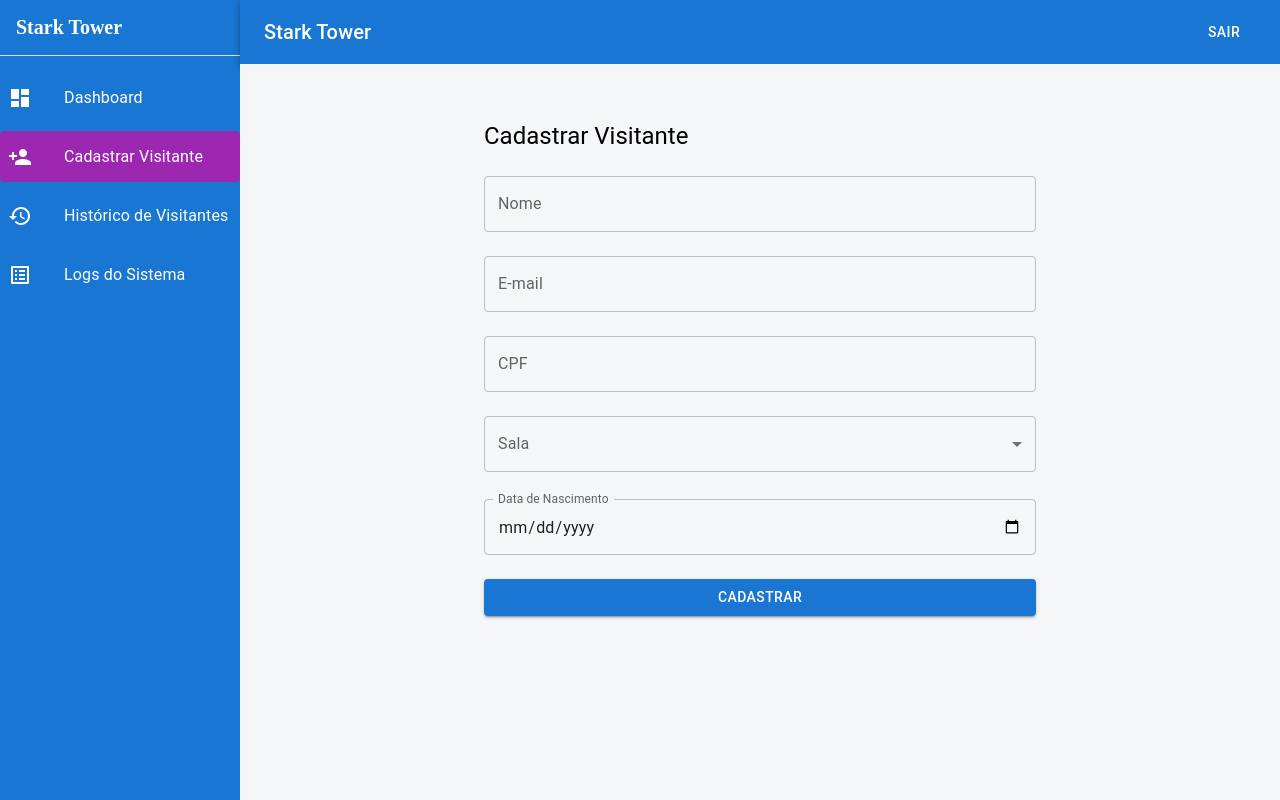
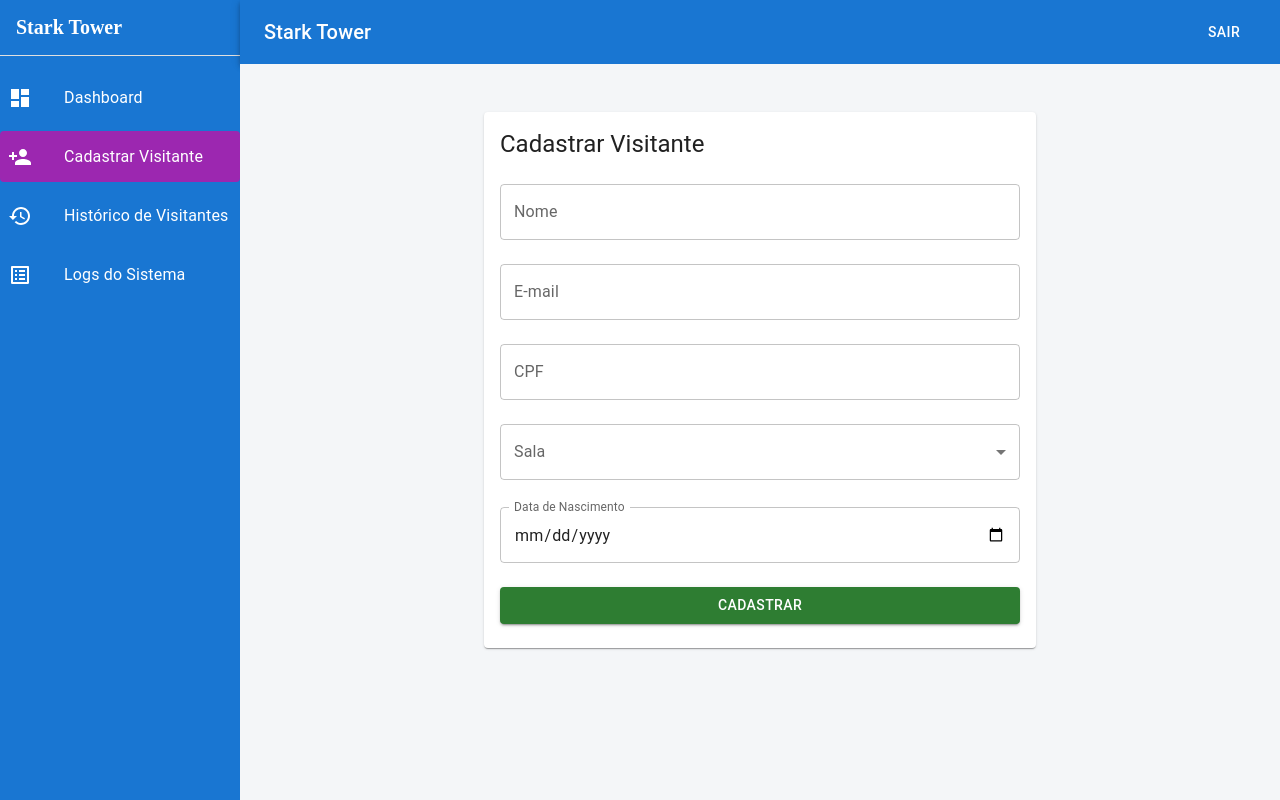
Before and after one commit to ErykTavares/teste-front-p22, a React (Vite) app: page /new-visitor in a window 1280 px wide. Built offline with nearby package versions, Linux system fonts and the light colour scheme; sample sign-in values are in the browser's storage.

Commit message:
feat: Logs page added to routes and some adjustments

```diff
--- a/src/pages/private/Dashboard/components/visitorsList/index.tsx
+++ b/src/pages/private/Dashboard/components/visitorsList/index.tsx
@@ -18,7 +18,7 @@
 
 	const rows = useMemo(() => visitors.map((item, index) => ({ id: index, ...item })), [visitors]);
 
-	const postLog = (cpf: string) => {
+	const postLog = (cpf: string, room: string) => {
 		const visitor = allvisitors.find((fin) => fin.cpf === cpf);
 
 		if (visitor) {
@@ -26,14 +26,14 @@
 
 			logs.push({
 				timestamp: new Date().toISOString(),
-				message: `O visitante ${visitor.nome} saiu.`,
+				message: `O visitante ${visitor.nome} saiu da sala ${room}.`,
 			});
 
 			localStorage.setItem('logs', JSON.stringify(logs));
 		}
 	};
 
-	const postLeft = (cpf: string) => {
+	const postLeft = (cpf: string, room: string) => {
 		const editedVisitors = allvisitors.map((item) =>
 			item.cpf === cpf && item.saida === null
 				? { ...item, saida: new Date().toISOString() }
@@ -42,7 +42,7 @@
 
 		handleSetNewData(editedVisitors);
 
-		postLog(cpf);
+		postLog(cpf, room);
 	};
 
 	if (!visitors.length) {
--- a/src/pages/private/Dashboard/utils.tsx
+++ b/src/pages/private/Dashboard/utils.tsx
@@ -4,7 +4,7 @@
 
 import type { Visitors } from './types';
 
-export const visitorsColumns = (registrarSaida: (cpf: string) => void): GridColDef[] => [
+export const visitorsColumns = (postLog: (cpf: string, room: string) => void): GridColDef[] => [
 	{ field: 'nome', headerName: 'Nome', flex: 1 },
 	{ field: 'cpf', headerName: 'CPF', flex: 1 },
 	{ field: 'sala', headerName: 'Sala', flex: 1 },
@@ -21,7 +21,7 @@
 		flex: 1,
 		renderCell: ({ row }) => (
 			<Tooltip title='Registrar Saída'>
-				<IconButton color='warning' size='small' onClick={() => registrarSaida(row.cpf)}>
+				<IconButton color='warning' size='small' onClick={() => postLog(row.cpf, row.sala)}>
 					<ExitToAppIcon />
 				</IconButton>
 			</Tooltip>
--- a/src/pages/private/History/components/HistoryList/index.tsx
+++ b/src/pages/private/History/components/HistoryList/index.tsx
@@ -1,4 +1,4 @@
-import { Box } from '@mui/material';
+import { Box, Typography } from '@mui/material';
 import { DataGrid } from '@mui/x-data-grid';
 import { useMemo } from 'react';
 
@@ -13,6 +13,14 @@
 		() => visitorysHistory.map((item, index) => ({ id: index, ...item })),
 		[visitorysHistory],
 	);
+
+	if (!visitorysHistory.length) {
+		return (
+			<Typography variant='body1' color='textSecondary'>
+				Nenhum visitante no momento.
+			</Typography>
+		);
+	}
 
 	return (
 		<Box mt={3} sx={{ width: '100%', height: 500 }}>
--- a/src/pages/private/newVisitor/index.tsx
+++ b/src/pages/private/newVisitor/index.tsx
@@ -3,6 +3,8 @@
 	Alert,
 	Box,
 	Button,
+	Card,
+	CardContent,
 	Container,
 	FormControl,
 	FormHelperText,
@@ -84,7 +86,9 @@
 						Limite de 3 visitantes por sala atingido.
 					</Alert>
 				) : null}
-				<Box mt={4}>
+				<Card sx={{ height: 'max-content', marginTop: 3 }}>
+					<CardContent sx={{ height: '100%', overflowY: 'auto' }}>
+						<Box>
 							<Typography variant='h5' gutterBottom>
 								Cadastrar Visitante
 							</Typography>
@@ -139,9 +143,16 @@
 									name='room'
 									control={control}
 									render={({ field }) => (
-								<FormControl fullWidth margin='normal' error={!!errors.room}>
+										<FormControl
+											fullWidth
+											margin='normal'
+											error={!!errors.room}>
 											<InputLabel id='sala-label'>Sala</InputLabel>
-									<Select labelId='sala-label' id='sala' label='Sala' {...field}>
+											<Select
+												labelId='sala-label'
+												id='sala'
+												label='Sala'
+												{...field}>
 												{rooms.map((room) => (
 													<MenuItem key={room.value} value={room.value}>
 														{room.label}
@@ -170,11 +181,18 @@
 									)}
 								/>
 
-						<Button variant='contained' type='submit' fullWidth sx={{ mt: 2 }}>
+								<Button
+									color='success'
+									variant='contained'
+									type='submit'
+									fullWidth
+									sx={{ mt: 2 }}>
 									Cadastrar
 								</Button>
 							</form>
 						</Box>
+					</CardContent>
+				</Card>
 			</Container>
 		</AppLayout>
 	);
--- a/src/routes/routes.tsx
+++ b/src/routes/routes.tsx
@@ -2,6 +2,7 @@
 
 import Dashboard from '@/pages/private/Dashboard';
 import History from '@/pages/private/History';
+import Logs from '@/pages/private/Logs';
 import NewVisitor from '@/pages/private/newVisitor';
 import Login from '@/pages/public/Login';
 
@@ -17,6 +18,7 @@
 					<Route path='/' element={<Dashboard />} />
 					<Route path='/new-visitor' element={<NewVisitor />} />
 					<Route path='/history' element={<History />} />
+					<Route path='/logs' element={<Logs />} />
 				</Route>
 			</Routes>
 		</BrowserRouter>
```
Lines whose indentation alone changed are shown as unchanged.
